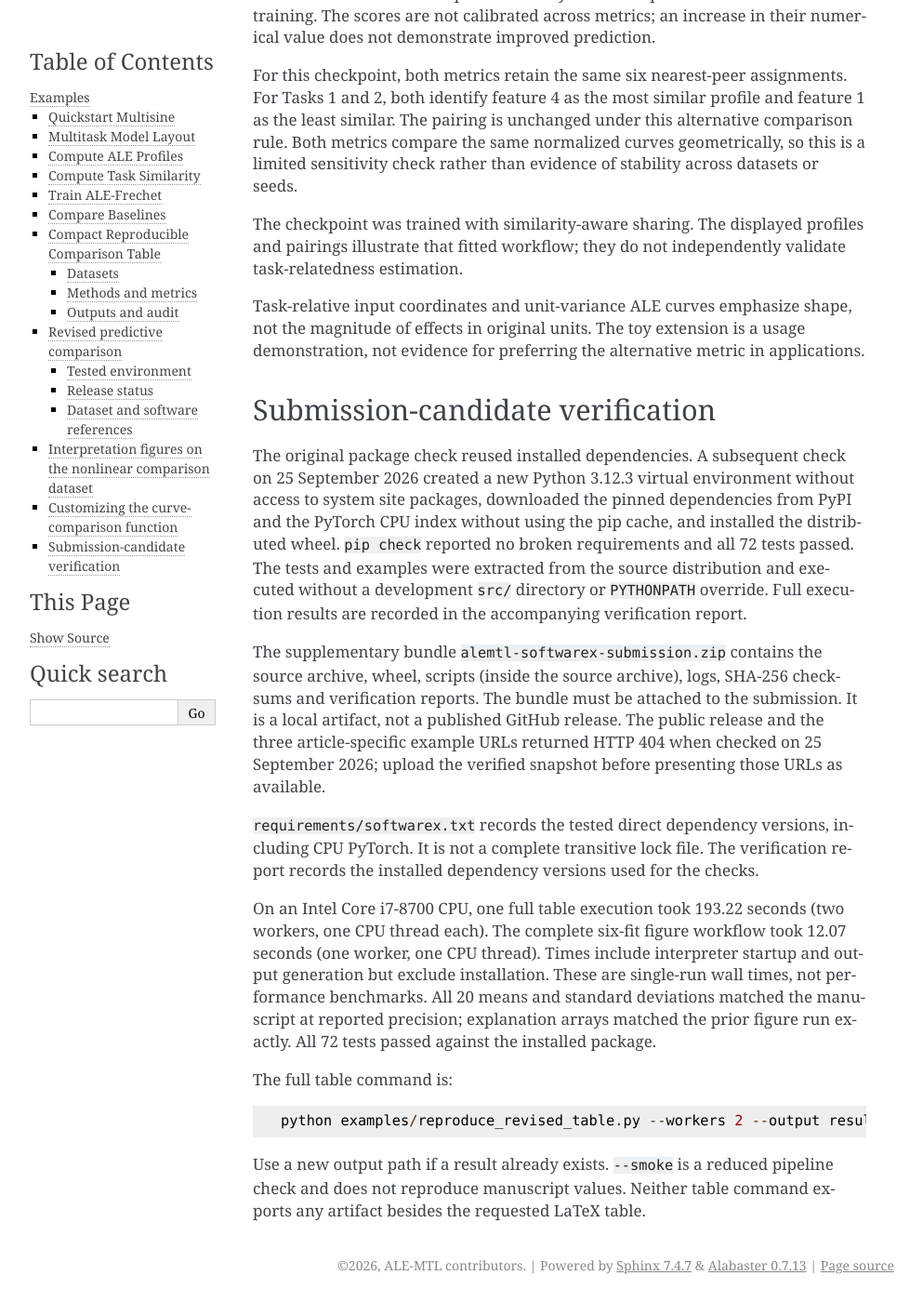
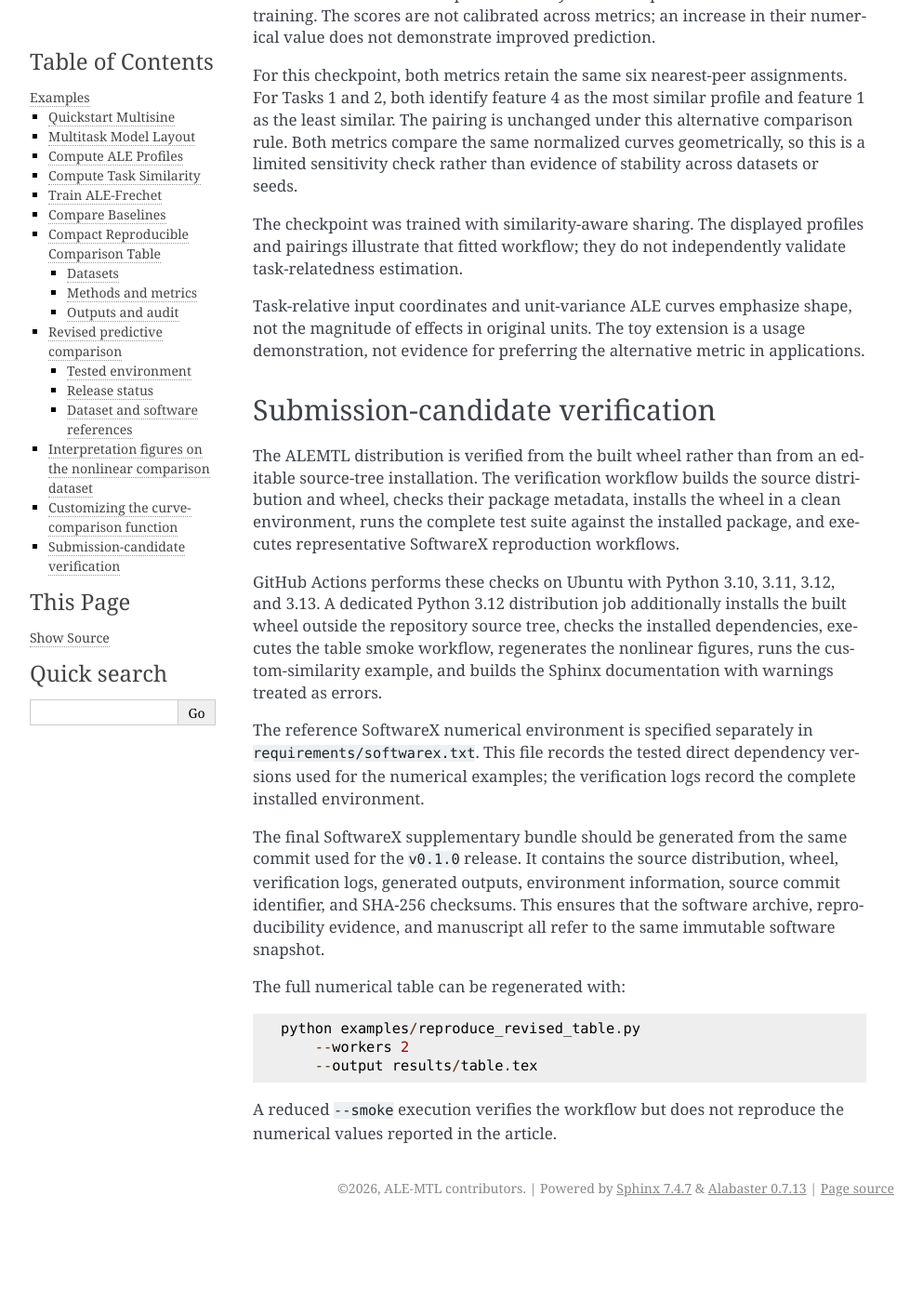
Before and after one commit to papabloblo/alemtl, a Sphinx documentation site: the page built from docs/examples.rst, in a window 1280 px wide and 1400 px high, scrolled down 6415 px. Shown: the whole window at 93% size, without its empty margins (148-1141 px from the left). Built offline with Sphinx 7.4.7, drawn with Linux system fonts in a browser that asks for light colours; after the commit the page ends 7732 px from its top, so only the background shows below that.

Commit message:
Revise reproducibility documentation: clarify verification workflows, expand SoftwareX reproduction details, and refine artifact preparation for submission.

```diff
--- a/docs/examples.rst
+++ b/docs/examples.rst
@@ -290,7 +290,12 @@ Tasks 1 and 2. This lets a user inspect sensitivity to the comparison rule
 without retraining. The scores are not calibrated across metrics; an increase
 in their numerical value does not demonstrate improved prediction.
 
-For this checkpoint, both metrics retain the same six nearest-peer assignments. For Tasks 1 and 2, both identify feature 4 as the most similar profile and feature 1 as the least similar. The pairing is unchanged under this alternative comparison rule. Both metrics compare the same normalized curves geometrically, so this is a limited sensitivity check rather than evidence of stability across datasets or seeds.
+For this checkpoint, both metrics retain the same six nearest-peer assignments.
+For Tasks 1 and 2, both identify feature 4 as the most similar profile and
+feature 1 as the least similar. The pairing is unchanged under this alternative
+comparison rule. Both metrics compare the same normalized curves geometrically,
+so this is a limited sensitivity check rather than evidence of stability
+across datasets or seeds.
 
 The checkpoint was trained with similarity-aware sharing. The displayed profiles
 and pairings illustrate that fitted workflow; they do not independently validate
@@ -303,38 +308,36 @@ demonstration, not evidence for preferring the alternative metric in application
 Submission-candidate verification
 ---------------------------------
 
-The original package check reused installed dependencies. A subsequent check on
-25 September 2026 created a new Python 3.12.3 virtual environment without access
-to system site packages, downloaded the pinned dependencies from PyPI and the
-PyTorch CPU index without using the pip cache, and installed the distributed
-wheel. ``pip check`` reported no broken requirements and all 72 tests passed.
-The tests and examples were extracted from the source distribution and executed
-without a development ``src/`` directory or ``PYTHONPATH`` override.
-Full execution results are recorded in the accompanying verification report.
+The ALEMTL distribution is verified from the built wheel rather than from an
+editable source-tree installation. The verification workflow builds the source
+distribution and wheel, checks their package metadata, installs the wheel in a
+clean environment, runs the complete test suite against the installed package,
+and executes representative SoftwareX reproduction workflows.
 
-The supplementary bundle ``alemtl-softwarex-submission.zip`` contains the source
-archive, wheel, scripts (inside the source archive), logs, SHA-256 checksums and
-verification reports. The bundle must be attached to the submission. It is a
-local artifact, not a published GitHub release. The public release and the three
-article-specific example URLs returned HTTP 404 when checked on 25 September
-2026; upload the verified snapshot before presenting those URLs as available.
+GitHub Actions performs these checks on Ubuntu with Python 3.10, 3.11, 3.12,
+and 3.13. A dedicated Python 3.12 distribution job additionally installs the
+built wheel outside the repository source tree, checks the installed
+dependencies, executes the table smoke workflow, regenerates the nonlinear
+figures, runs the custom-similarity example, and builds the Sphinx documentation
+with warnings treated as errors.
 
-``requirements/softwarex.txt`` records the tested direct dependency versions,
-including CPU PyTorch. It is not a complete transitive lock file. The verification
-report records the installed dependency versions used for the checks.
+The reference SoftwareX numerical environment is specified separately in
+``requirements/softwarex.txt``. This file records the tested direct dependency
+versions used for the numerical examples; the verification logs record the
+complete installed environment.
 
-On an Intel Core i7-8700 CPU, one full table execution took 193.22 seconds
-(two workers, one CPU thread each). The complete six-fit figure workflow took
-12.07 seconds (one worker, one CPU thread). Times include interpreter startup
-and output generation but exclude installation. These are single-run wall times,
-not performance benchmarks. All 20 means and standard deviations matched the
-manuscript at reported precision; explanation arrays matched the prior figure
-run exactly. All 72 tests passed against the installed package.
+The final SoftwareX supplementary bundle should be generated from the same
+commit used for the ``v0.1.0`` release. It contains the source distribution,
+wheel, verification logs, generated outputs, environment information, source
+commit identifier, and SHA-256 checksums. This ensures that the software
+archive, reproducibility evidence, and manuscript all refer to the same
+immutable software snapshot.
 
-The full table command is::
+The full numerical table can be regenerated with::
 
-   python examples/reproduce_revised_table.py --workers 2 --output results/table.tex
+   python examples/reproduce_revised_table.py
+       --workers 2
+       --output results/table.tex
 
-Use a new output path if a result already exists. ``--smoke`` is a reduced
-pipeline check and does not reproduce manuscript values. Neither table command
-exports any artifact besides the requested LaTeX table.
+A reduced ``--smoke`` execution verifies the workflow but does not reproduce
+the numerical values reported in the article.
```
